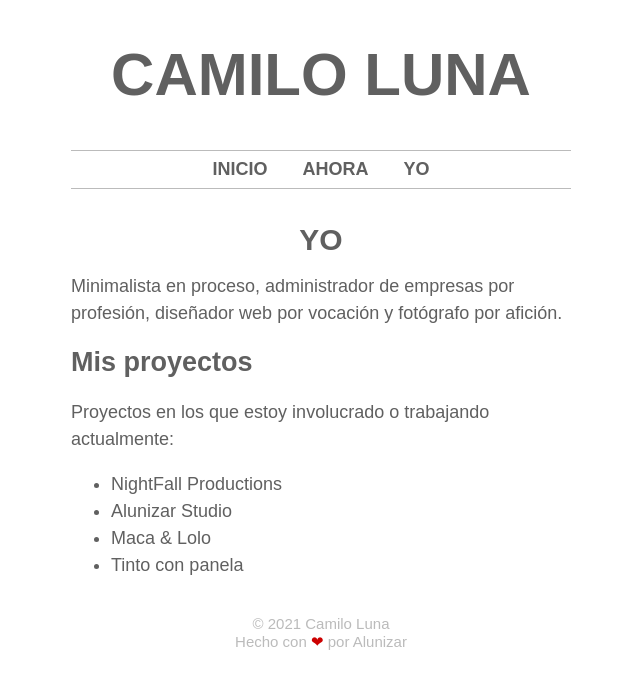
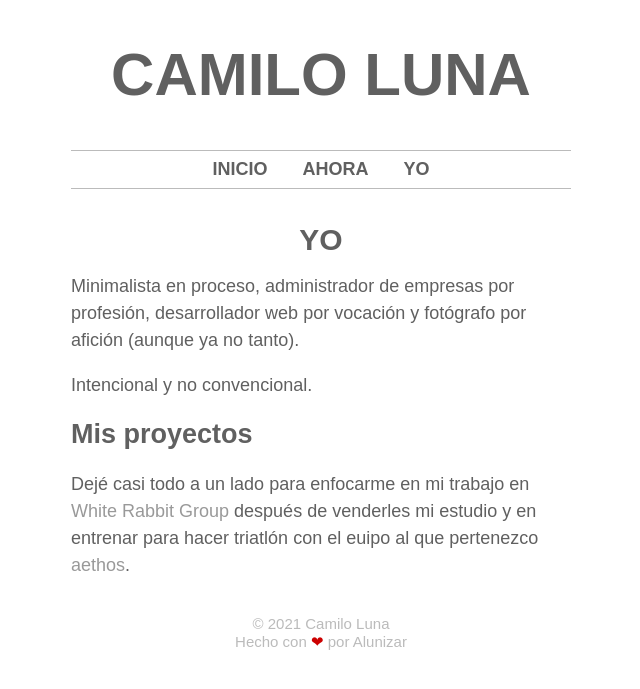
Before and after one commit to camilolunacom/blog, a Jekyll site: the page built from yo.md, in a window 1280 px wide. Shown: the top 689 px of the page, without its empty margins (319-959 px from the left). Built offline with Jekyll 4.4.1, drawn with Linux system fonts in a browser that asks for light colours; our own code applies the rules of GitHub Pages for plain Markdown files.

Commit message:
Actualizar paginas

```diff
--- a/yo.md
+++ b/yo.md
@@ -3,12 +3,9 @@ title:	Yo
 date:	2017-05-17 12:03:00 -0500
 ---
 
-Minimalista en proceso, administrador de empresas por profesión, diseñador web por vocación y fotógrafo por afición.
+Minimalista en proceso, administrador de empresas por profesión, desarrollador web por vocación y fotógrafo por afición (aunque ya no tanto).
+
+Intencional y no convencional.
 
 ## Mis proyectos
-Proyectos en los que estoy involucrado o trabajando actualmente:
-
-- NightFall Productions
-- Alunizar Studio
-- Maca & Lolo
-- Tinto con panela
+Dejé casi todo a un lado para enfocarme en mi trabajo en [White Rabbit Group](https://whiterabbit.group) después de venderles mi estudio y en entrenar para hacer triatlón con el euipo al que pertenezco [aethos](https://www.aethosport.com/).
```
Also changed, not shown: ahora.md (+4 -4 lines).
